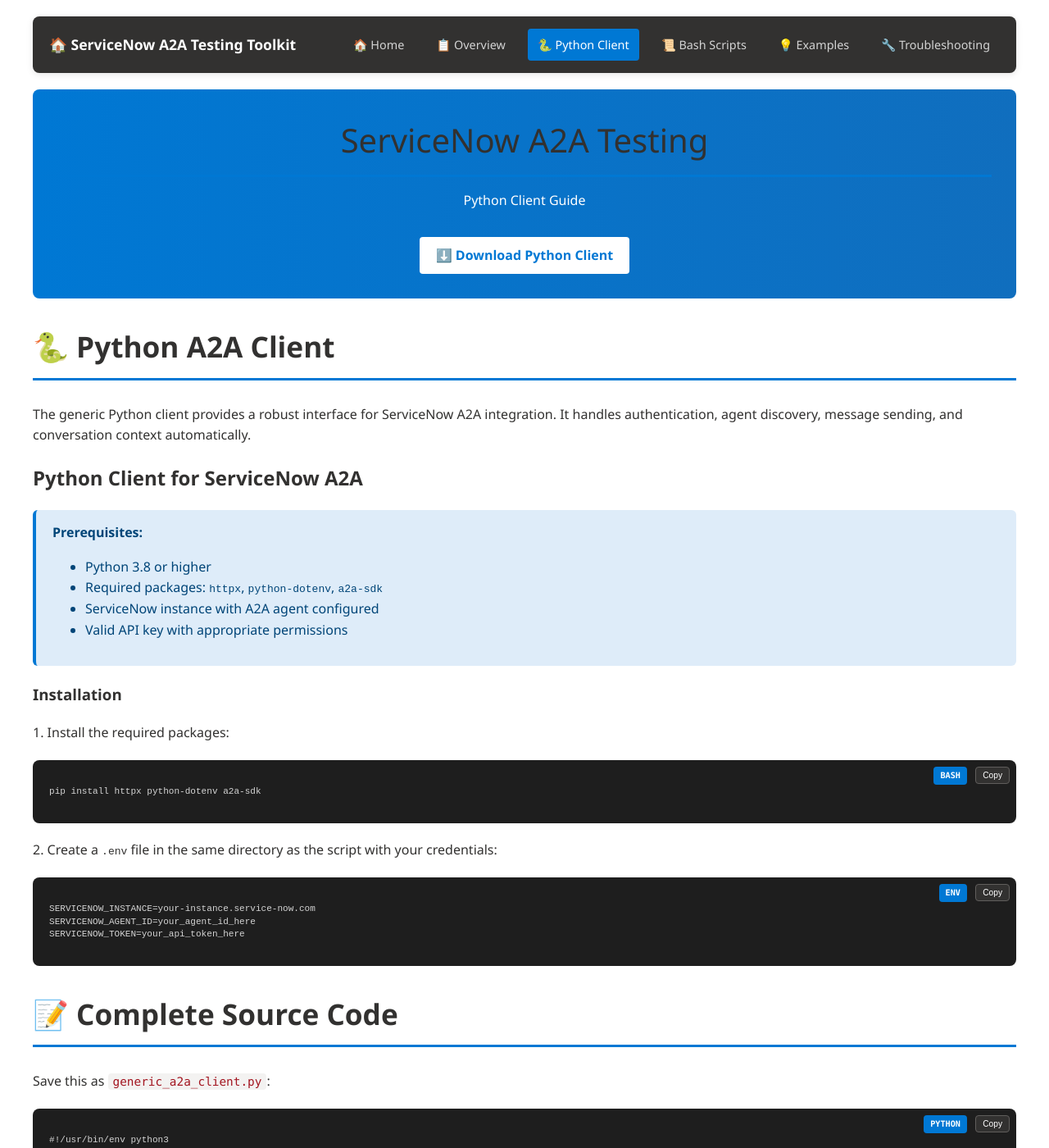
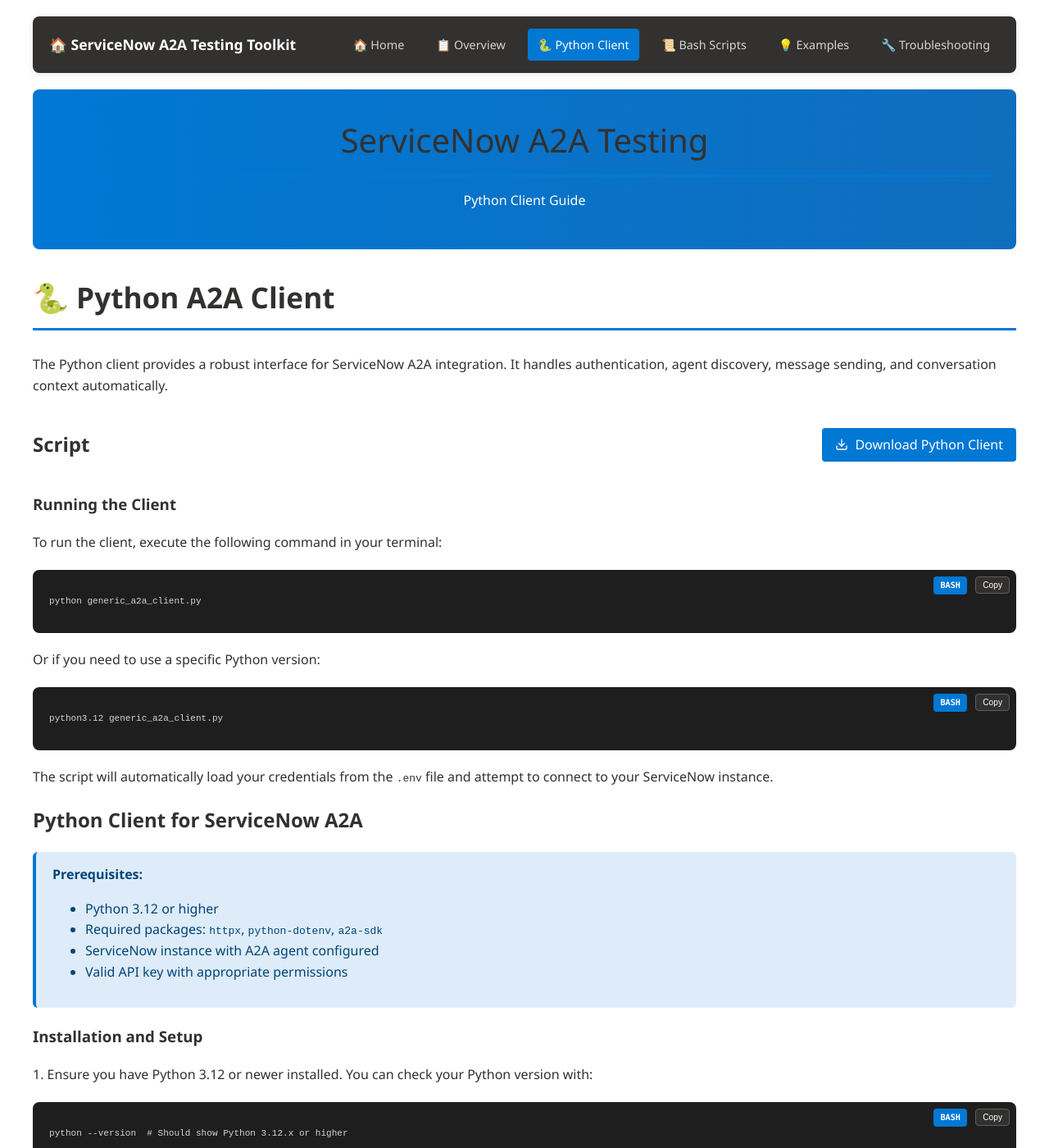
Before and after one commit to tamirlocalsn/servicenow_a2a_testing_toolkit, a Jekyll site: the page ServiceNow_A2A_Python_Client.html, which Jekyll copies as it is, in a window 1280 px wide and 1400 px high. Shown: the whole window at 82% size. Built offline with Jekyll 4.4.1, drawn with Linux system fonts in a browser that asks for light colours; some of the changed text lies outside the part shown.

Commit message:
Update Python client documentation
- Aligned design with Bash scripts page
- Updated Python version requirement to 3.12+
- Enhanced installation and running instructions
- Added clear steps for setting up and executing the client

```diff
--- a/ServiceNow_A2A_Python_Client.html
+++ b/ServiceNow_A2A_Python_Client.html
@@ -92,6 +92,36 @@
             background: #deecf9;
             border-color: #0078d4;
             color: #004578;
+        }
+
+        .script-header {
+            display: flex;
+            justify-content: space-between;
+            align-items: center;
+            margin: 20px 0 10px 0;
+        }
+
+        .download-btn {
+            display: inline-flex;
+            align-items: center;
+            gap: 8px;
+            background: #0078d4;
+            color: white;
+            padding: 8px 16px;
+            border-radius: 4px;
+            text-decoration: none;
+            font-weight: 500;
+            transition: background-color 0.2s;
+        }
+
+        .download-btn:hover {
+            background: #106ebe;
+            text-decoration: none;
+        }
+
+        .download-btn svg {
+            width: 16px;
+            height: 16px;
         }
 
         h1, h2, h3 {
@@ -198,7 +228,6 @@
     <div class="header">
         <h1>ServiceNow A2A Testing</h1>
         <p>Python Client Guide</p>
-        <a href="generic_a2a_client.py" download class="download-btn" style="display: inline-block; margin-top: 15px; padding: 10px 20px; background: #fff; color: #0078d4; text-decoration: none; border-radius: 4px; font-weight: bold;">⬇️ Download Python Client</a>
     </div>
         </div>
 
@@ -206,28 +235,63 @@
         <section>
             <h1>🐍 Python A2A Client</h1>
 
-            <p>The generic Python client provides a robust interface for ServiceNow A2A integration. It handles authentication, agent discovery, message sending, and conversation context automatically.</p>
+            <p>The Python client provides a robust interface for ServiceNow A2A integration. It handles authentication, agent discovery, message sending, and conversation context automatically.</p>
+
+            <div class="script-header">
+                <h2>Script</h2>
+                <a href="generic_a2a_client.py" download class="download-btn">
+                    <svg width="16" height="16" viewBox="0 0 24 24" fill="none" stroke="currentColor" stroke-width="2" stroke-linecap="round" stroke-linejoin="round">
+                        <path d="M21 15v4a2 2 0 0 1-2 2H5a2 2 0 0 1-2-2v-4"></path>
+                        <polyline points="7 10 12 15 17 10"></polyline>
+                        <line x1="12" y1="15" x2="12" y2="3"></line>
+                    </svg>
+                    Download Python Client
+                </a>
+            </div>
+
+            <h3>Running the Client</h3>
+            <p>To run the client, execute the following command in your terminal:</p>
+            <div class="code-block" data-lang="bash">
+                <button class="copy-btn" onclick="copyCode(this)">Copy</button>
+                <pre><code>python generic_a2a_client.py</code></pre>
+            </div>
+
+            <p>Or if you need to use a specific Python version:</p>
+            <div class="code-block" data-lang="bash">
+                <button class="copy-btn" onclick="copyCode(this)">Copy</button>
+                <pre><code>python3.12 generic_a2a_client.py</code></pre>
+            </div>
+
+            <p>The script will automatically load your credentials from the <code>.env</code> file and attempt to connect to your ServiceNow instance.</p>
 
             <h2>Python Client for ServiceNow A2A</h2>
 
             <div class="alert alert-info">
                 <strong>Prerequisites:</strong>
                 <ul>
-                    <li>Python 3.8 or higher</li>
+                    <li>Python 3.12 or higher</li>
                     <li>Required packages: <code>httpx</code>, <code>python-dotenv</code>, <code>a2a-sdk</code></li>
                     <li>ServiceNow instance with A2A agent configured</li>
                     <li>Valid API key with appropriate permissions</li>
                 </ul>
             </div>
 
-            <h3>Installation</h3>
-            <p>1. Install the required packages:</p>
+            <h3>Installation and Setup</h3>
+            <p>1. Ensure you have Python 3.12 or newer installed. You can check your Python version with:</p>
+            <div class="code-block" data-lang="bash">
+                <button class="copy-btn" onclick="copyCode(this)">Copy</button>
+                <pre><code>python --version  # Should show Python 3.12.x or higher</code></pre>
+            </div>
+
+            <p>2. Install the required Python packages:</p>
             <div class="code-block" data-lang="bash">
                 <button class="copy-btn" onclick="copyCode(this)">Copy</button>
                 <pre><code>pip install httpx python-dotenv a2a-sdk</code></pre>
             </div>
 
-            <p>2. Create a <code>.env</code> file in the same directory as the script with your credentials:</p>
+            <p>3. Create a new file named <code>generic_a2a_client.py</code> and paste the downloaded code into it, or use the downloaded file directly.</p>
+
+            <p>4. Create a <code>.env</code> file in the same directory as the script with your credentials:</p>
             <div class="code-block" data-lang="env">
                 <button class="copy-btn" onclick="copyCode(this)">Copy</button>
                 <pre><code>SERVICENOW_INSTANCE=your-instance.service-now.com
```
